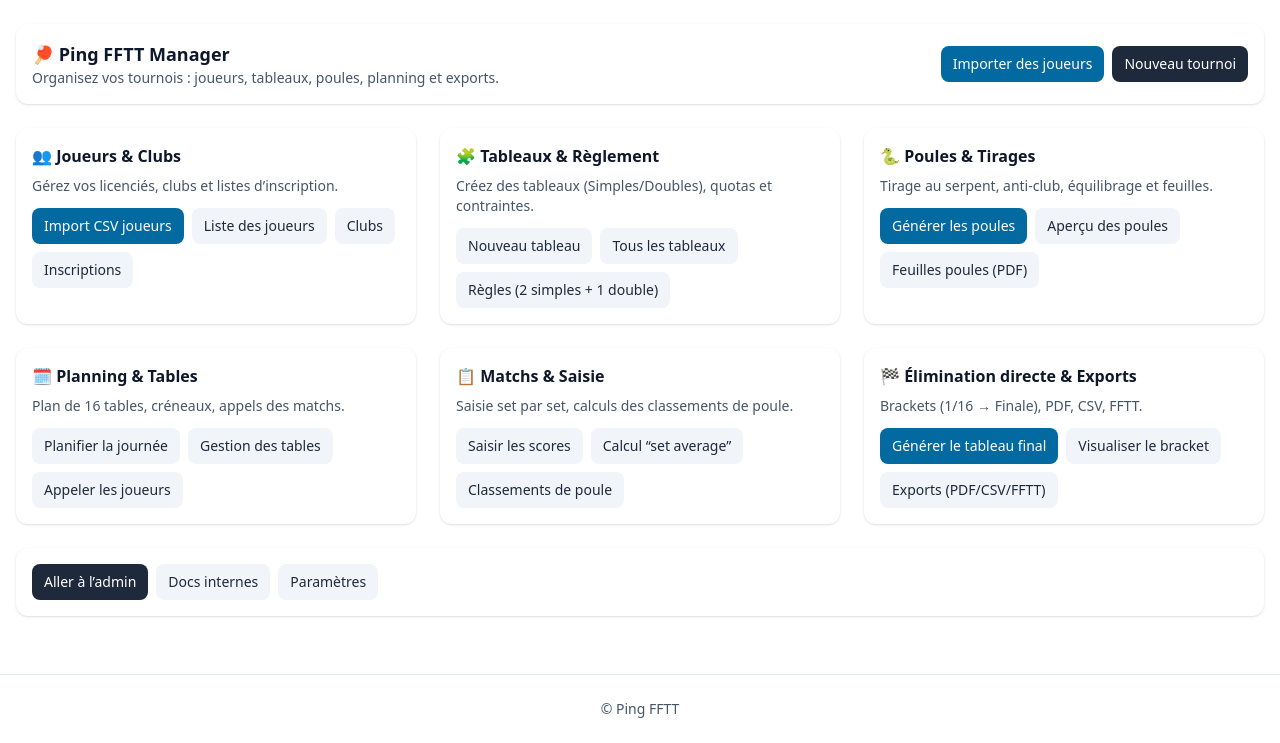
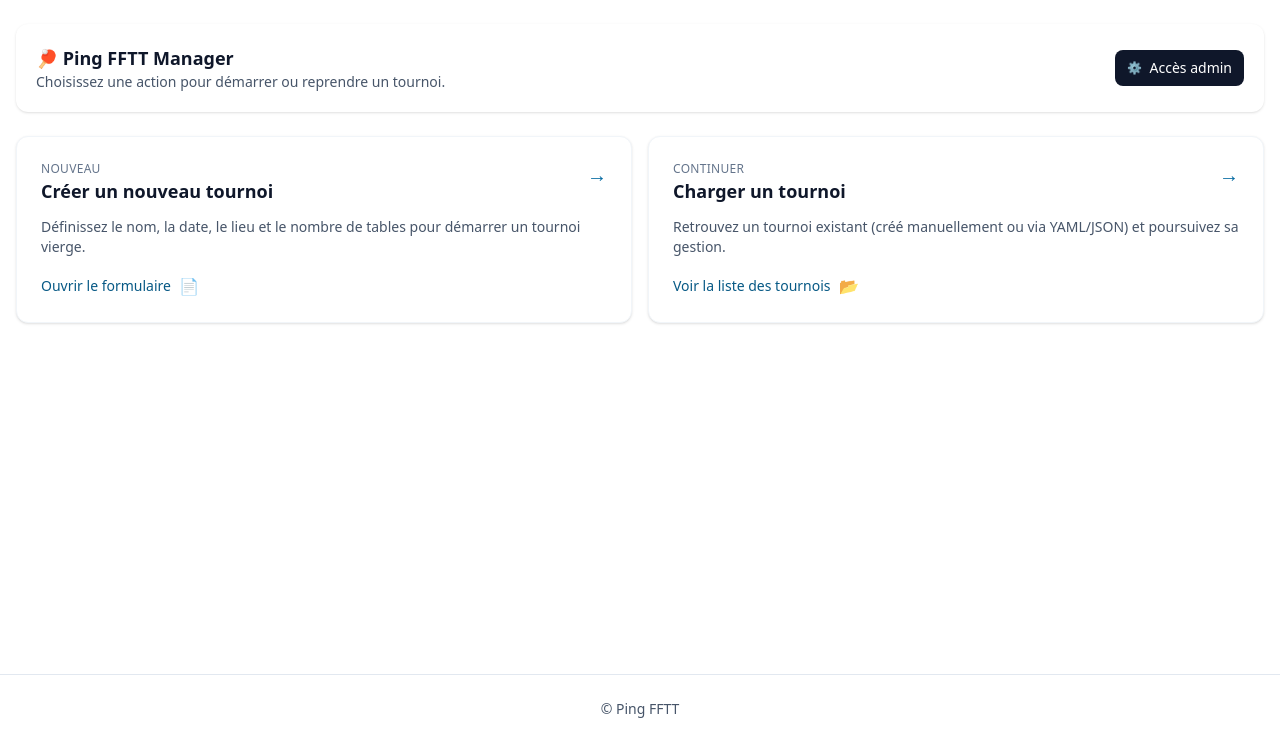
Before and after one commit to olivier6088/ping-tournoi-manager, a Django app: page / in a window 1280 px wide. Shown: the part 57-800 px from the top of the page. Run offline with Django 5.2, Linux system fonts and the light colour scheme; some libraries are stand-ins or nearby versions.

Commit message:
Add tournament model and simplify home actions

```diff
--- a/core/templates/core/home.html
+++ b/core/templates/core/home.html
@@ -3,94 +3,47 @@
 {% block content %}
 
 <!-- Bandeau d’intro -->
-<div class="mb-6 p-4 bg-white rounded-xl shadow flex items-center justify-between dark:bg-slate-800 dark:shadow-none dark:border dark:border-slate-700">
+<div class="mb-6 p-5 bg-white rounded-xl shadow flex flex-col gap-2 md:flex-row md:items-center md:justify-between dark:bg-slate-800 dark:shadow-none dark:border dark:border-slate-700">
   <div>
     <h2 class="text-lg font-semibold">🏓 Ping FFTT Manager</h2>
-    <p class="text-sm text-slate-600 dark:text-slate-300">Organisez vos tournois : joueurs, tableaux, poules, planning et exports.</p>
+    <p class="text-sm text-slate-600 dark:text-slate-300">Choisissez une action pour démarrer ou reprendre un tournoi.</p>
   </div>
-  <div class="flex gap-2">
-    <a href="{% url 'import_joueurs' %}" class="px-3 py-2 rounded-lg bg-sky-700 text-white text-sm hover:bg-sky-800 focus:outline-none focus-visible:ring focus-visible:ring-amber-400 focus-visible:ring-offset-2 focus-visible:ring-offset-white dark:focus-visible:ring-offset-slate-800">Importer des joueurs</a>
-    <a href="#" class="px-3 py-2 rounded-lg bg-slate-800 text-white text-sm hover:bg-slate-900 focus:outline-none focus-visible:ring focus-visible:ring-amber-400 focus-visible:ring-offset-2 focus-visible:ring-offset-white dark:bg-slate-700 dark:hover:bg-slate-600 dark:focus-visible:ring-offset-slate-800">Nouveau tournoi</a>
-  </div>
+  <a href="{% url 'admin:index' %}" class="inline-flex items-center gap-2 px-3 py-2 rounded-lg bg-slate-900 text-white text-sm hover:bg-slate-700 focus:outline-none focus-visible:ring focus-visible:ring-amber-400 focus-visible:ring-offset-2 focus-visible:ring-offset-white dark:bg-slate-700 dark:hover:bg-slate-600 dark:focus-visible:ring-offset-slate-800">
+    <span class="text-xs">⚙️</span> Accès admin
+  </a>
 </div>
 
-<!-- Grille principale -->
-<div class="grid gap-6 md:grid-cols-2 xl:grid-cols-3">
+<!-- Deux cartes : créer ou charger un tournoi -->
+<div class="grid gap-4 md:grid-cols-2">
+  <a href="{% url 'admin:competitions_tournoi_add' %}" class="group p-6 bg-white rounded-xl shadow border border-slate-100 transition hover:-translate-y-1 hover:shadow-lg dark:bg-slate-800 dark:border-slate-700 dark:hover:border-slate-600">
+    <div class="flex items-start justify-between mb-3">
+      <div>
+        <p class="text-xs uppercase tracking-wide text-slate-500 dark:text-slate-400">Nouveau</p>
+        <h3 class="text-lg font-semibold">Créer un nouveau tournoi</h3>
+      </div>
+      <span class="text-xl text-sky-700 transition group-hover:translate-x-1">→</span>
+    </div>
+    <p class="text-sm text-slate-600 dark:text-slate-300 mb-4">Définissez le nom, la date, le lieu et le nombre de tables pour démarrer un tournoi vierge.</p>
+    <div class="inline-flex items-center gap-2 text-sm font-medium text-sky-800 dark:text-sky-200">
+      Ouvrir le formulaire
+      <span class="text-base">📄</span>
+    </div>
+  </a>
 
-  <!-- 1. Joueurs & Clubs -->
-  <section class="p-4 bg-white rounded-xl shadow dark:bg-slate-800 dark:shadow-none dark:border dark:border-slate-700">
-    <h3 class="font-semibold mb-2">👥 Joueurs & Clubs</h3>
-    <p class="text-sm text-slate-600 mb-3 dark:text-slate-300">Gérez vos licenciés, clubs et listes d’inscription.</p>
-    <div class="flex flex-wrap gap-2">
-      <a href="{% url 'import_joueurs' %}" class="px-3 py-2 rounded-lg bg-sky-700 text-white text-sm hover:bg-sky-800 focus:outline-none focus-visible:ring focus-visible:ring-amber-400 focus-visible:ring-offset-2 focus-visible:ring-offset-white dark:focus-visible:ring-offset-slate-800">Import CSV joueurs</a>
-      <a href="#" class="px-3 py-2 rounded-lg bg-slate-100 text-slate-800 text-sm hover:bg-slate-200 dark:bg-slate-700 dark:text-slate-100 dark:hover:bg-slate-600">Liste des joueurs</a>
-      <a href="#" class="px-3 py-2 rounded-lg bg-slate-100 text-slate-800 text-sm hover:bg-slate-200 dark:bg-slate-700 dark:text-slate-100 dark:hover:bg-slate-600">Clubs</a>
-      <a href="#" class="px-3 py-2 rounded-lg bg-slate-100 text-slate-800 text-sm hover:bg-slate-200 dark:bg-slate-700 dark:text-slate-100 dark:hover:bg-slate-600">Inscriptions</a>
+  <a href="{% url 'admin:competitions_tournoi_changelist' %}" class="group p-6 bg-white rounded-xl shadow border border-slate-100 transition hover:-translate-y-1 hover:shadow-lg dark:bg-slate-800 dark:border-slate-700 dark:hover:border-slate-600">
+    <div class="flex items-start justify-between mb-3">
+      <div>
+        <p class="text-xs uppercase tracking-wide text-slate-500 dark:text-slate-400">Continuer</p>
+        <h3 class="text-lg font-semibold">Charger un tournoi</h3>
+      </div>
+      <span class="text-xl text-sky-700 transition group-hover:translate-x-1">→</span>
     </div>
-  </section>
-
-  <!-- 2. Tableaux & Règlement -->
-  <section class="p-4 bg-white rounded-xl shadow dark:bg-slate-800 dark:shadow-none dark:border dark:border-slate-700">
-    <h3 class="font-semibold mb-2">🧩 Tableaux & Règlement</h3>
-    <p class="text-sm text-slate-600 mb-3 dark:text-slate-300">Créez des tableaux (Simples/Doubles), quotas et contraintes.</p>
-    <div class="flex flex-wrap gap-2">
-      <a href="#" class="px-3 py-2 rounded-lg bg-slate-100 text-slate-800 text-sm hover:bg-slate-200 dark:bg-slate-700 dark:text-slate-100 dark:hover:bg-slate-600">Nouveau tableau</a>
-      <a href="#" class="px-3 py-2 rounded-lg bg-slate-100 text-slate-800 text-sm hover:bg-slate-200 dark:bg-slate-700 dark:text-slate-100 dark:hover:bg-slate-600">Tous les tableaux</a>
-      <a href="#" class="px-3 py-2 rounded-lg bg-slate-100 text-slate-800 text-sm hover:bg-slate-200 dark:bg-slate-700 dark:text-slate-100 dark:hover:bg-slate-600">Règles (2 simples + 1 double)</a>
+    <p class="text-sm text-slate-600 dark:text-slate-300 mb-4">Retrouvez un tournoi existant (créé manuellement ou via YAML/JSON) et poursuivez sa gestion.</p>
+    <div class="inline-flex items-center gap-2 text-sm font-medium text-sky-800 dark:text-sky-200">
+      Voir la liste des tournois
+      <span class="text-base">📂</span>
     </div>
-  </section>
-
-  <!-- 3. Poules & Tirages -->
-  <section class="p-4 bg-white rounded-xl shadow dark:bg-slate-800 dark:shadow-none dark:border dark:border-slate-700">
-    <h3 class="font-semibold mb-2">🐍 Poules & Tirages</h3>
-    <p class="text-sm text-slate-600 mb-3 dark:text-slate-300">Tirage au serpent, anti-club, équilibrage et feuilles.</p>
-    <div class="flex flex-wrap gap-2">
-      <a href="#" class="px-3 py-2 rounded-lg bg-sky-700 text-white text-sm hover:bg-sky-800 focus:outline-none focus-visible:ring focus-visible:ring-amber-400 focus-visible:ring-offset-2 focus-visible:ring-offset-white dark:focus-visible:ring-offset-slate-800">Générer les poules</a>
-      <a href="#" class="px-3 py-2 rounded-lg bg-slate-100 text-slate-800 text-sm hover:bg-slate-200 dark:bg-slate-700 dark:text-slate-100 dark:hover:bg-slate-600">Aperçu des poules</a>
-      <a href="#" class="px-3 py-2 rounded-lg bg-slate-100 text-slate-800 text-sm hover:bg-slate-200 dark:bg-slate-700 dark:text-slate-100 dark:hover:bg-slate-600">Feuilles poules (PDF)</a>
-    </div>
-  </section>
-
-  <!-- 4. Planning & Tables -->
-  <section class="p-4 bg-white rounded-xl shadow dark:bg-slate-800 dark:shadow-none dark:border dark:border-slate-700">
-    <h3 class="font-semibold mb-2">🗓️ Planning & Tables</h3>
-    <p class="text-sm text-slate-600 mb-3 dark:text-slate-300">Plan de 16 tables, créneaux, appels des matchs.</p>
-    <div class="flex flex-wrap gap-2">
-      <a href="#" class="px-3 py-2 rounded-lg bg-slate-100 text-slate-800 text-sm hover:bg-slate-200 dark:bg-slate-700 dark:text-slate-100 dark:hover:bg-slate-600">Planifier la journée</a>
-      <a href="#" class="px-3 py-2 rounded-lg bg-slate-100 text-slate-800 text-sm hover:bg-slate-200 dark:bg-slate-700 dark:text-slate-100 dark:hover:bg-slate-600">Gestion des tables</a>
-      <a href="#" class="px-3 py-2 rounded-lg bg-slate-100 text-slate-800 text-sm hover:bg-slate-200 dark:bg-slate-700 dark:text-slate-100 dark:hover:bg-slate-600">Appeler les joueurs</a>
-    </div>
-  </section>
-
-  <!-- 5. Matchs & Saisie -->
-  <section class="p-4 bg-white rounded-xl shadow dark:bg-slate-800 dark:shadow-none dark:border dark:border-slate-700">
-    <h3 class="font-semibold mb-2">📋 Matchs & Saisie</h3>
-    <p class="text-sm text-slate-600 mb-3 dark:text-slate-300">Saisie set par set, calculs des classements de poule.</p>
-    <div class="flex flex-wrap gap-2">
-      <a href="#" class="px-3 py-2 rounded-lg bg-slate-100 text-slate-800 text-sm hover:bg-slate-200 dark:bg-slate-700 dark:text-slate-100 dark:hover:bg-slate-600">Saisir les scores</a>
-      <a href="#" class="px-3 py-2 rounded-lg bg-slate-100 text-slate-800 text-sm hover:bg-slate-200 dark:bg-slate-700 dark:text-slate-100 dark:hover:bg-slate-600">Calcul “set average”</a>
-      <a href="#" class="px-3 py-2 rounded-lg bg-slate-100 text-slate-800 text-sm hover:bg-slate-200 dark:bg-slate-700 dark:text-slate-100 dark:hover:bg-slate-600">Classements de poule</a>
-    </div>
-  </section>
-
-  <!-- 6. Élimination directe & Exports -->
-  <section class="p-4 bg-white rounded-xl shadow dark:bg-slate-800 dark:shadow-none dark:border dark:border-slate-700">
-    <h3 class="font-semibold mb-2">🏁 Élimination directe & Exports</h3>
-    <p class="text-sm text-slate-600 mb-3 dark:text-slate-300">Brackets (1/16 → Finale), PDF, CSV, FFTT.</p>
-    <div class="flex flex-wrap gap-2">
-      <a href="#" class="px-3 py-2 rounded-lg bg-sky-700 text-white text-sm hover:bg-sky-800 focus:outline-none focus-visible:ring focus-visible:ring-amber-400 focus-visible:ring-offset-2 focus-visible:ring-offset-white dark:focus-visible:ring-offset-slate-800">Générer le tableau final</a>
-      <a href="#" class="px-3 py-2 rounded-lg bg-slate-100 text-slate-800 text-sm hover:bg-slate-200 dark:bg-slate-700 dark:text-slate-100 dark:hover:bg-slate-600">Visualiser le bracket</a>
-      <a href="#" class="px-3 py-2 rounded-lg bg-slate-100 text-slate-800 text-sm hover:bg-slate-200 dark:bg-slate-700 dark:text-slate-100 dark:hover:bg-slate-600">Exports (PDF/CSV/FFTT)</a>
-    </div>
-  </section>
-
-</div>
-
-<!-- Barre d’actions rapides (option) -->
-<div class="mt-6 p-4 bg-white rounded-xl shadow flex flex-wrap gap-2 dark:bg-slate-800 dark:shadow-none dark:border dark:border-slate-700">
-  <a href="{% url 'admin:index' %}" class="px-3 py-2 rounded-lg bg-slate-800 text-white text-sm hover:bg-slate-900 focus:outline-none focus-visible:ring focus-visible:ring-amber-400 focus-visible:ring-offset-2 focus-visible:ring-offset-white dark:bg-slate-700 dark:hover:bg-slate-600 dark:focus-visible:ring-offset-slate-800">Aller à l’admin</a>
-  <a href="#" class="px-3 py-2 rounded-lg bg-slate-100 text-slate-800 text-sm hover:bg-slate-200 dark:bg-slate-700 dark:text-slate-100 dark:hover:bg-slate-600">Docs internes</a>
-  <a href="#" class="px-3 py-2 rounded-lg bg-slate-100 text-slate-800 text-sm hover:bg-slate-200 dark:bg-slate-700 dark:text-slate-100 dark:hover:bg-slate-600">Paramètres</a>
+  </a>
 </div>
 
 {% endblock %}
```
Also changed, not shown: competitions/admin.py (+8 -1 lines), competitions/models.py (+38 -3 lines), competitions/migrations/0003_tournoi.py (added).
